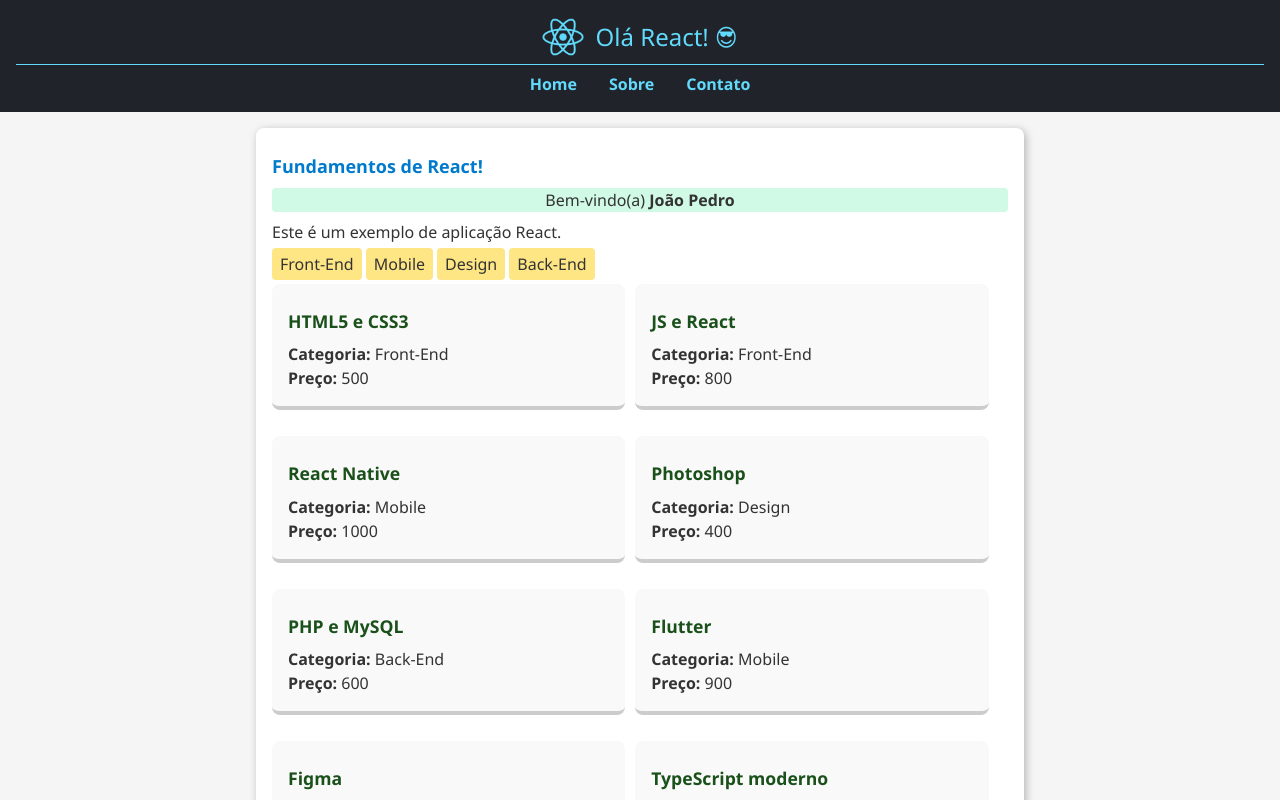
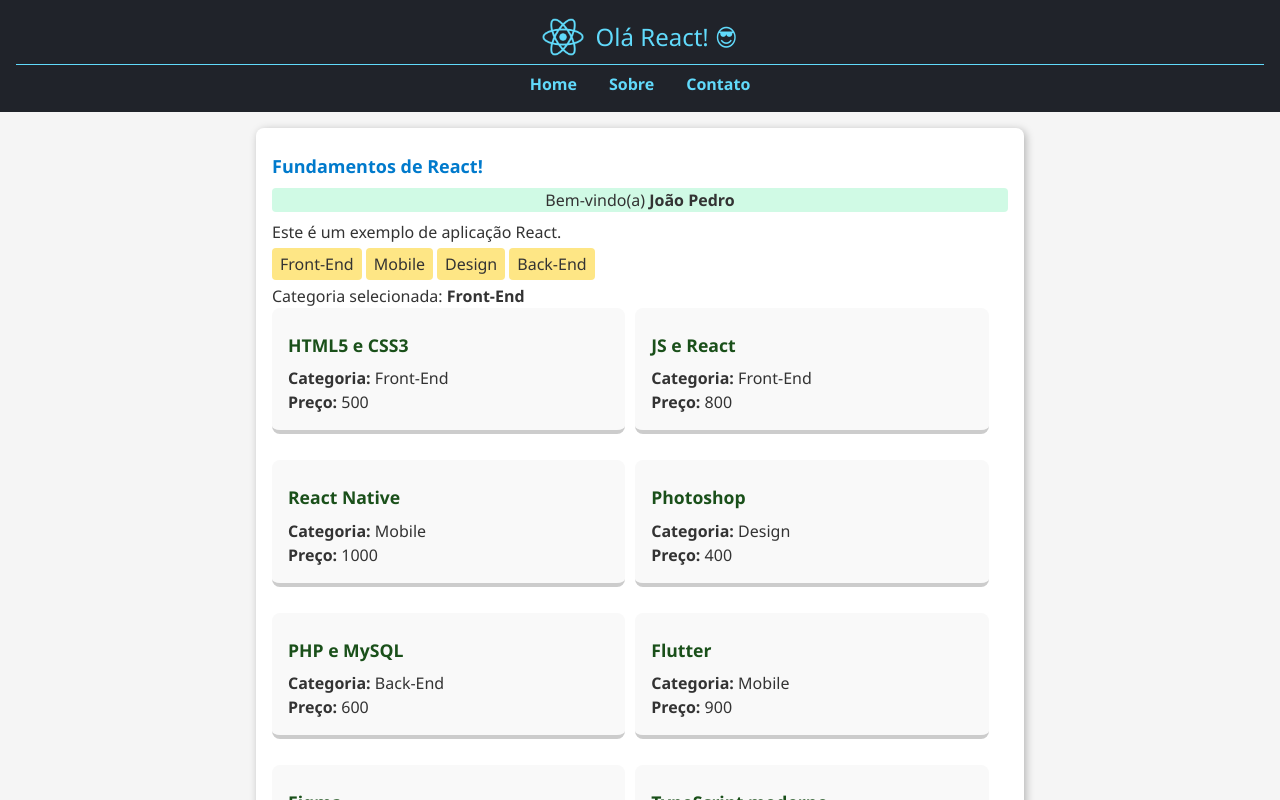
Before and after one commit to joaopedro-style/react-fundamentos, a React (Vite) app: page / in a window 1280 px wide. Both pictures are taken after a click on the button "Front-End". Shown: the top 800 px of the page. Built offline with nearby package versions, Linux system fonts and the light colour scheme.

Commit message:
Aplica state para categorias

```diff
--- a/src/components/Conteudo/Conteudo.tsx
+++ b/src/components/Conteudo/Conteudo.tsx
@@ -4,8 +4,14 @@ import estilos from "./Conteudo.module.css";
 import Saudacao from "./Saudacao";
 import ListaCursos from "../ListaCursos/ListaCursos";
 import cursos from "../../data/cursos";
+import { useState } from "react";
 
 export default function Conteudo() {
+  /* Definindo o state para categoria ativa/selecinada,
+  podendo ser null (valor padrão, inicial) ou string
+  (quando uma categoria for selecionada) */
+  const [categoriaAtiva, setCategoriaAtiva] = useState<null | string>(null);
+
   const categorias = [...new Set(cursos.map((curso) => curso.categoria))];
 
   return (
@@ -20,11 +26,20 @@ export default function Conteudo() {
 
         {categorias.map((categoria) => {
           return (
-            <button className="rounded py-1 px-2 mr-1 my-1 bg-amber-200 hover:bg-green-300">
+            <button
+              onClick={() => setCategoriaAtiva(categoria)}
+              className="rounded py-1 px-2 mr-1 my-1 bg-amber-200 hover:bg-green-300"
+            >
               {categoria}
             </button>
           );
         })}
+
+        {categoriaAtiva && (
+          <p>
+            Categoria selecionada: <b>{categoriaAtiva}</b>
+          </p>
+        )}
 
         <ListaCursos />
       </section>
```
